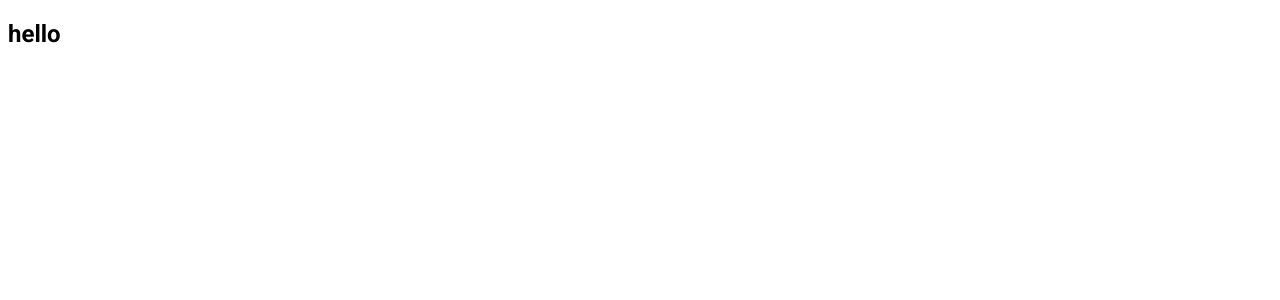
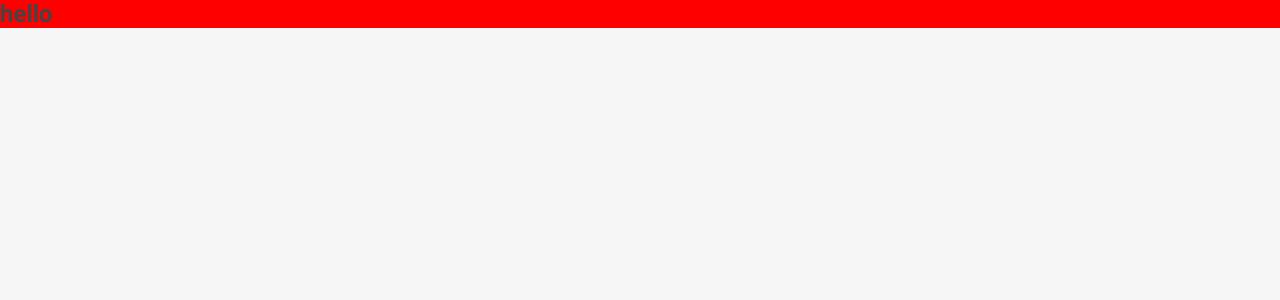
Before and after one commit to Antony-jacques/vue-ecommerce, a Vue app: page / in a window 1280 px wide. Shown: the top 300 px of the page. Built offline with nearby package versions, Linux system fonts and the light colour scheme.

Commit message:
init style

```diff
--- a/src/App.vue
+++ b/src/App.vue
@@ -2,7 +2,7 @@
 </script>
 
 <template>
-  <h2>hello</h2>
+  <h2 class="b1" >hello</h2>
 </template>
 
 <style lang="scss">
--- a/src/assets/base.scss
+++ b/src/assets/base.scss
@@ -1,7 +1,107 @@
 :root {
-  --font-family: "Roboto", sans-serif;
+  --primary: -1 #3498db;
+  --primary: -1 #2980b9;
+  --danger-1: #e74c3c;
+  --danger-2: #c0392b;
+  --success-1: #2ecc71;
+  --success-2: #27ae60;
+  --gray-1: #f6f6f6;
+  --gray-2: #ddd;
+  --text-color: #444;
+  --text-primary-color: #ffffff;
+
+  --border: 1px solid var(--gray-2);
+  --border-radius: 4px;
+
+  --font-family: 'Roboto', sans-serif;
+}
+
+// reset
+
+* {
+  box-sizing: border-box;
+}
+
+h1,
+h2,
+h3,
+h4 {
+  margin: 0;
+}
+
+ul {
+  list-style: none;
+  padding: 0;
+}
+
+img {
+  max-width: 100%;
+}
+
+a {
+  color: var(--text-color);
+  text-decoration: none;
 }
 
 body {
+  min-height: 100vh;
+  padding: 0;
+  margin: 0;
   font-family: var(--font-family);
+  color: var(--text-color);
+  background-color: var(--gray-1);
 }
+
+// flex
+
+.d-flex {
+  display: flex;
+}
+
+.flex-row {
+  flex-direction: row;
+}
+
+.flew-column {
+  flex-direction: column;
+}
+
+.justify-content-center {
+  justify-content: center;
+}
+
+.align-items {
+  align-items: center;
+}
+
+.flex.fill {
+  flex: 1 1 auto;
+}
+
+// padding
+
+.p10 {
+  padding: 0.75 rem;
+}
+
+.p20 {
+  padding: 1.5 rem;
+}
+
+.p30 {
+  padding: 2.25 rem;
+}
+
+// margin
+
+.m10 {
+  margin: 0.75 rem;
+}
+
+.m20 {
+  margin: 1.5 rem;
+}
+
+.m30 {
+  margin: 2.25 rem;
+}
--- /dev/null
+++ b/src/assets/debug.scss
@@ -0,0 +1,15 @@
+.b1 {
+  background-color: red;
+}
+.b2 {
+  background-color: blue;
+}
+.b3 {
+  background-color: yellow;
+}
+.b4 {
+  background-color: green;
+}
+.b5 {
+  background-color: purple;
+}
--- a/src/assets/main.css
+++ b/src/assets/main.css
@@ -1 +1,2 @@
 @import './base.scss';
+@import './debug.scss';
```
